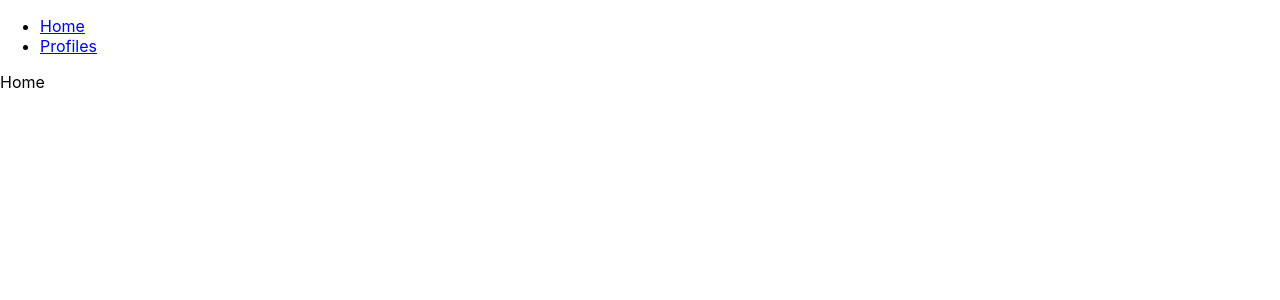
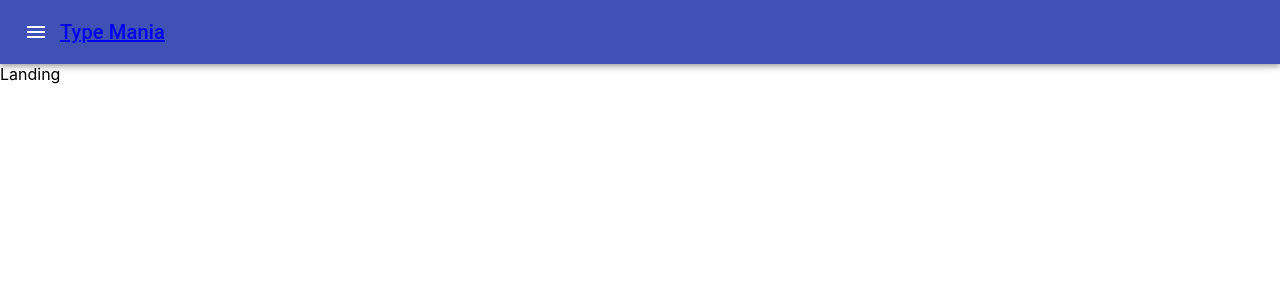
Before and after one commit to Reynault/tech-challenge-tada, a React (Create React App) app: page / in a window 1280 px wide. Shown: the top 300 px of the page. Built offline with nearby package versions, Linux system fonts and the light colour scheme.

Commit message:
starting POC with material UI

```diff
--- a/package.json
+++ b/package.json
@@ -4,6 +4,7 @@
   "private": true,
   "dependencies": {
     "@material-ui/core": "^4.12.3",
+    "@material-ui/icons": "^4.11.2",
     "@testing-library/jest-dom": "^5.11.4",
     "@testing-library/react": "^11.1.0",
     "@testing-library/user-event": "^12.1.10",
@@ -14,7 +15,6 @@
     "@types/react-router-dom": "^5.1.8",
     "react": "^17.0.2",
     "react-dom": "^17.0.2",
-    "react-jss": "^10.7.1",
     "react-router-dom": "^5.2.1",
     "react-scripts": "4.0.3",
     "rxjs": "^6.6.6",
--- /dev/null
+++ b/src/app.tsx
@@ -0,0 +1,25 @@
+import React from 'react';
+import { BrowserRouter as Router, Route, Switch } from 'react-router-dom';
+import { Navbar } from './components/navbar';
+import { NotFoundError } from './pages/404';
+import { Landing } from './pages/landing';
+import { ViewProfiles } from './pages/view-profiles';
+
+export const App: React.FunctionComponent = () => {
+  return (
+    <>
+      <Router>
+        <Navbar />
+        <Switch>
+          <Route exact path="/">
+            <Landing />
+          </Route>
+          <Route path="/profiles">
+            <ViewProfiles />
+          </Route>
+          <Route component={NotFoundError} />
+        </Switch>
+      </Router>
+    </>
+  );
+};
--- /dev/null
+++ b/src/components/navbar.tsx
@@ -0,0 +1,70 @@
+import {
+  AppBar,
+  IconButton,
+  ListItemIcon,
+  ListItemText,
+  Menu,
+  MenuItem,
+  Toolbar,
+  Typography
+} from '@material-ui/core';
+import { styled } from '@material-ui/core/styles';
+import { Link } from 'react-router-dom';
+import MenuIcon from '@material-ui/icons/Menu';
+import SendIcon from '@material-ui/icons/Send';
+import DraftsIcon from '@material-ui/icons/Drafts';
+import InboxIcon from '@material-ui/icons/Inbox';
+import React from 'react';
+
+export const Navbar: React.FunctionComponent = () => {
+  const [anchorEl, setAnchorEl] = React.useState<null | HTMLElement>(null);
+  const handleClick = (event: React.MouseEvent<HTMLElement>) => {
+    setAnchorEl(event.currentTarget);
+  };
+  const handleClose = () => {
+    setAnchorEl(null);
+  };
+  return (
+    <AppBar position="static">
+      <Toolbar>
+        <IconButton
+          edge="start"
+          color="inherit"
+          aria-label="menu"
+          onClick={handleClick}
+        >
+          <MenuIcon />
+        </IconButton>
+        <Typography component={Link} to="/" variant="h6">
+          Type Mania
+        </Typography>
+      </Toolbar>
+      <Menu
+        id="customized-menu"
+        anchorEl={anchorEl}
+        keepMounted
+        open={Boolean(anchorEl)}
+        onClose={handleClose}
+      >
+        <MenuItem component={Link} to="/profile" onClick={handleClose}>
+          <ListItemIcon>
+            <SendIcon fontSize="small" />
+          </ListItemIcon>
+          <ListItemText primary="Sent mail" />
+        </MenuItem>
+        <MenuItem component={Link} to="/profile" onClick={handleClose}>
+          <ListItemIcon>
+            <DraftsIcon fontSize="small" />
+          </ListItemIcon>
+          <ListItemText primary="Drafts" />
+        </MenuItem>
+        <MenuItem component={Link} to="/profile" onClick={handleClose}>
+          <ListItemIcon>
+            <InboxIcon fontSize="small" />
+          </ListItemIcon>
+          <ListItemText primary="Inbox" />
+        </MenuItem>
+      </Menu>
+    </AppBar>
+  );
+};
--- a/src/index.tsx
+++ b/src/index.tsx
@@ -1,43 +1,14 @@
 import React from 'react';
 import ReactDOM from 'react-dom';
 import './index.css';
-import { BrowserRouter as Router, Switch, Route, Link } from 'react-router-dom';
-import { NotFoundError } from './pages/404';
-import { Landing } from './pages/landing';
-import { ViewProfiles } from './pages/view-profiles';
+import { App } from './app';
 import reportWebVitals from './reportWebVitals';
-import { TestContextProvider } from './contexts/test-context';
 
 ReactDOM.render(
   <React.StrictMode>
-    <Router>
-      <nav>
-        <ul>
-          <li>
-            <Link to="/">Home</Link>
-          </li>
-          <li>
-            <Link to="/profiles">Profiles</Link>
-          </li>
-        </ul>
-      </nav>
-      <Switch>
-        <Route exact path="/">
-          <Landing />
-        </Route>
-        <Route path="/profiles">
-          <TestContextProvider>
-            <ViewProfiles />
-          </TestContextProvider>
-        </Route>
-        <Route component={NotFoundError} />
-      </Switch>
-    </Router>
+    <App />
   </React.StrictMode>,
   document.getElementById('root')
 );
 
-// If you want to start measuring performance in your app, pass a function
-// to log results (for example: reportWebVitals(console.log))
-// or send to an analytics endpoint. Learn more: https://bit.ly/CRA-vitals
 reportWebVitals();
--- a/src/pages/landing.tsx
+++ b/src/pages/landing.tsx
@@ -1,5 +1,5 @@
 import React from 'react';
 
 export const Landing: React.FunctionComponent = () => {
-  return <div>Home</div>;
+  return <div>Landing</div>;
 };
```
Also changed, not shown: 1 other file (tests, documents, lock files or other folders).
